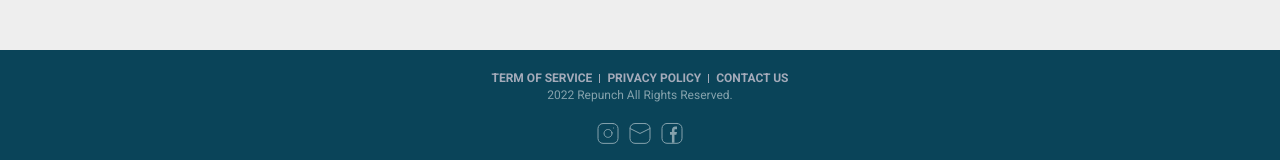
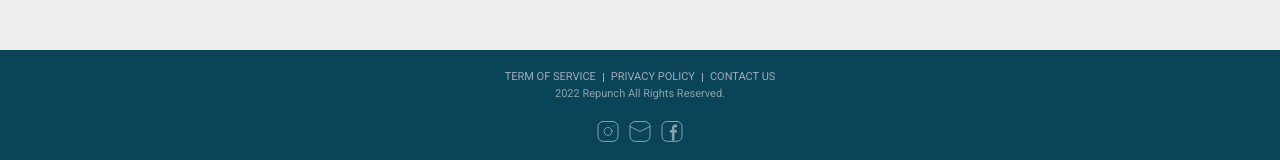
Before and after one commit to joseph-wee/repunch-web-public, a Next.js app: page / in a window 1280 px wide. Shown: the part 3214-3374 px from the top of the page. Built offline with nearby package versions, Linux system fonts and the light colour scheme.

Commit message:
desgin: 폰트, 색상, 아이콘 로고들 변경

```diff
--- a/components/FooterBar.tsx
+++ b/components/FooterBar.tsx
@@ -73,11 +73,11 @@ const Nav = styled.nav`
   justify-content: center;
   align-items: center;
 
-  height: 16px;
-  font-weight: 600;
-  font-size: 12px;
+  line-height: 14px;
+  font-weight: 400;
+  font-size: 11px;
 
-  color: #a4abba;
+  color: #8aa1aa;
 `;
 const Menu = styled.div``;
 const Bar = styled.div`
@@ -95,11 +95,11 @@ const Text = styled.div`
   align:items: center;
   height: 16px;
 
-  /*이 폰트 써도 되는걸까? 결정에 따라 적용시키거나 피그마에 따라 바꾸어야할 듯*/
-  // font-family: 'SF Pro Text';
   font-weight: 400;
-  font-size: 12px;
-  color: rgba(255, 255, 255, 0.5);
+  font-size: 11px;
+  line-height: 14px;
+  color: #8AA1AA;
+
 `;
 
 const IconWrapper = styled.div`
```
